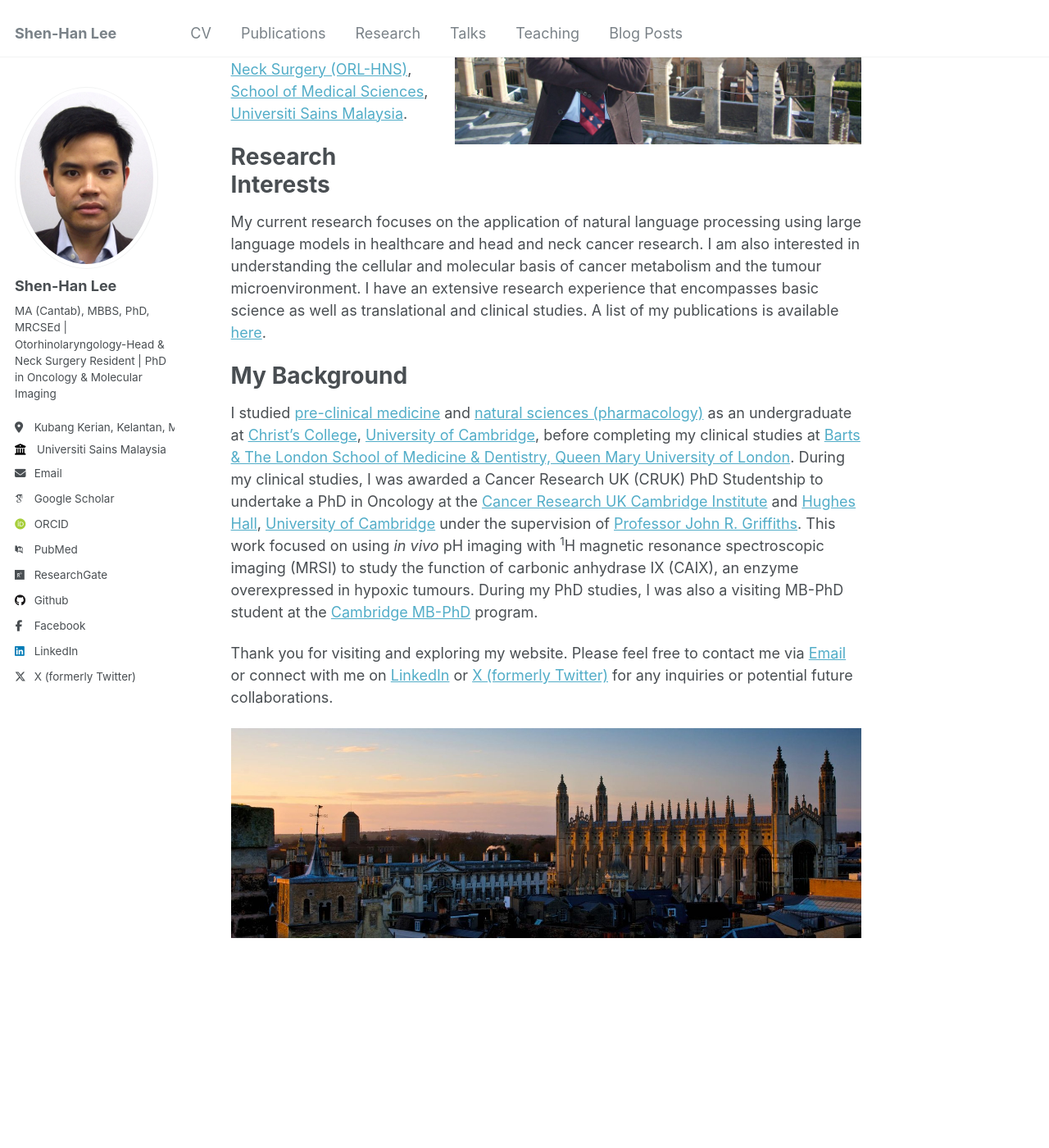
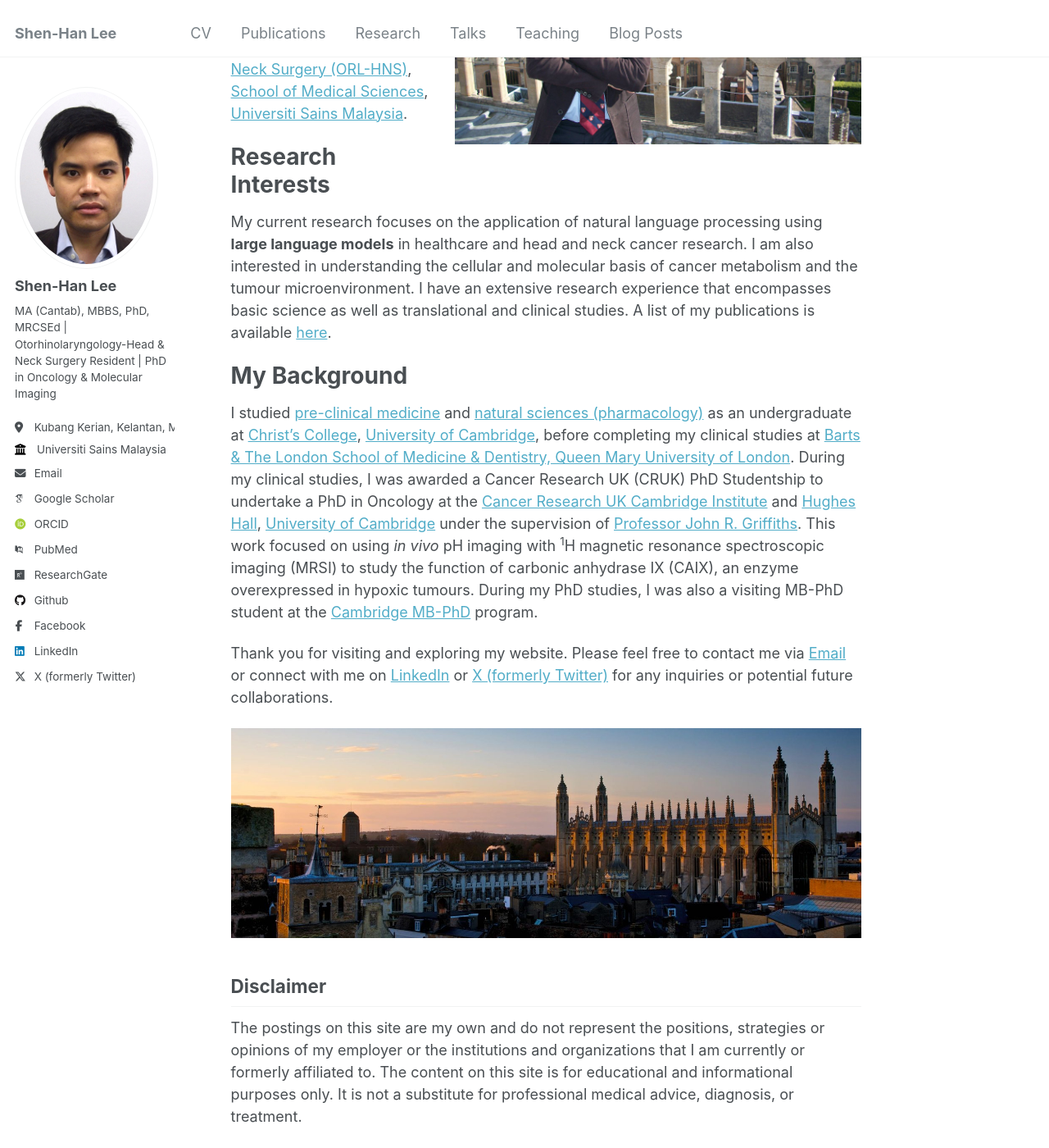
Before and after one commit to shenhanlee/shenhanlee.github.io, a Jekyll site: the page built from _pages/about.md, in a window 1280 px wide and 1400 px high, scrolled down 344 px. Shown: the whole window at 82% size. Built offline with Jekyll 4.4.1, drawn with Linux system fonts in a browser that asks for light colours; some web fonts are replaced.

Commit message:
Merge remote-tracking branch 'origin/master'

```diff
--- a/_pages/about.md
+++ b/_pages/about.md
@@ -13,7 +13,7 @@ I am a medical doctor with the [Ministry of Health, Malaysia](https://www.moh.go
 
 # <b>Research Interests</b>
 
-My current research focuses on the application of natural language processing using large language models in healthcare and head and neck cancer research. I am also interested in understanding the cellular and molecular basis of cancer metabolism and the tumour microenvironment. I have an extensive research experience that encompasses basic science as well as translational and clinical studies. A list of my publications is available [here](https://shenhanlee.github.io/publications).
+My current research focuses on the application of natural language processing using <b>large language models</b> in healthcare and head and neck cancer research. I am also interested in understanding the cellular and molecular basis of cancer metabolism and the tumour microenvironment. I have an extensive research experience that encompasses basic science as well as translational and clinical studies. A list of my publications is available [here](https://shenhanlee.github.io/publications).
 
 # <b>My Background</b>
 
@@ -22,3 +22,6 @@ I studied [pre-clinical medicine](https://www.biology.cam.ac.uk/undergrads/MedST
 Thank you for visiting and exploring my website. Please feel free to contact me via [Email](mailto:shen-han.lee@cantab.net) or connect with me on [LinkedIn](https://www.linkedin.com/in/shenhanlee/) or [X (formerly Twitter)](https://x.com/ShenHanLee) for any inquiries or potential future collaborations.
 
 ![Picture of University of Cambridge](/images/Cambridge.jpeg)
+
+## <b>Disclaimer</b>
+The postings on this site are my own and do not represent the positions, strategies or opinions of my employer or the institutions and organizations that I am currently or formerly affiliated to. The content on this site is for educational and informational purposes only. It is not a substitute for professional medical advice, diagnosis, or treatment.
```
